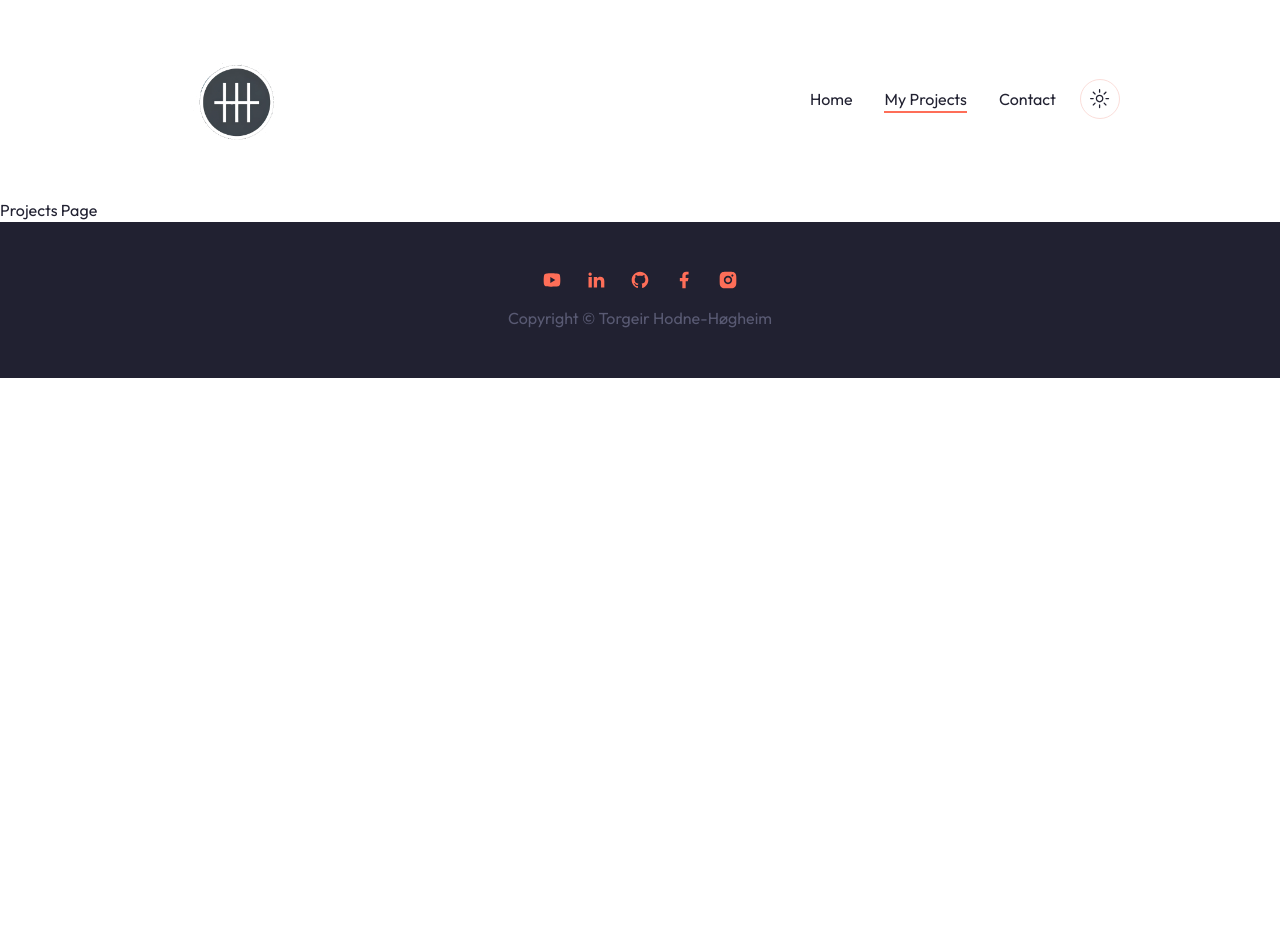
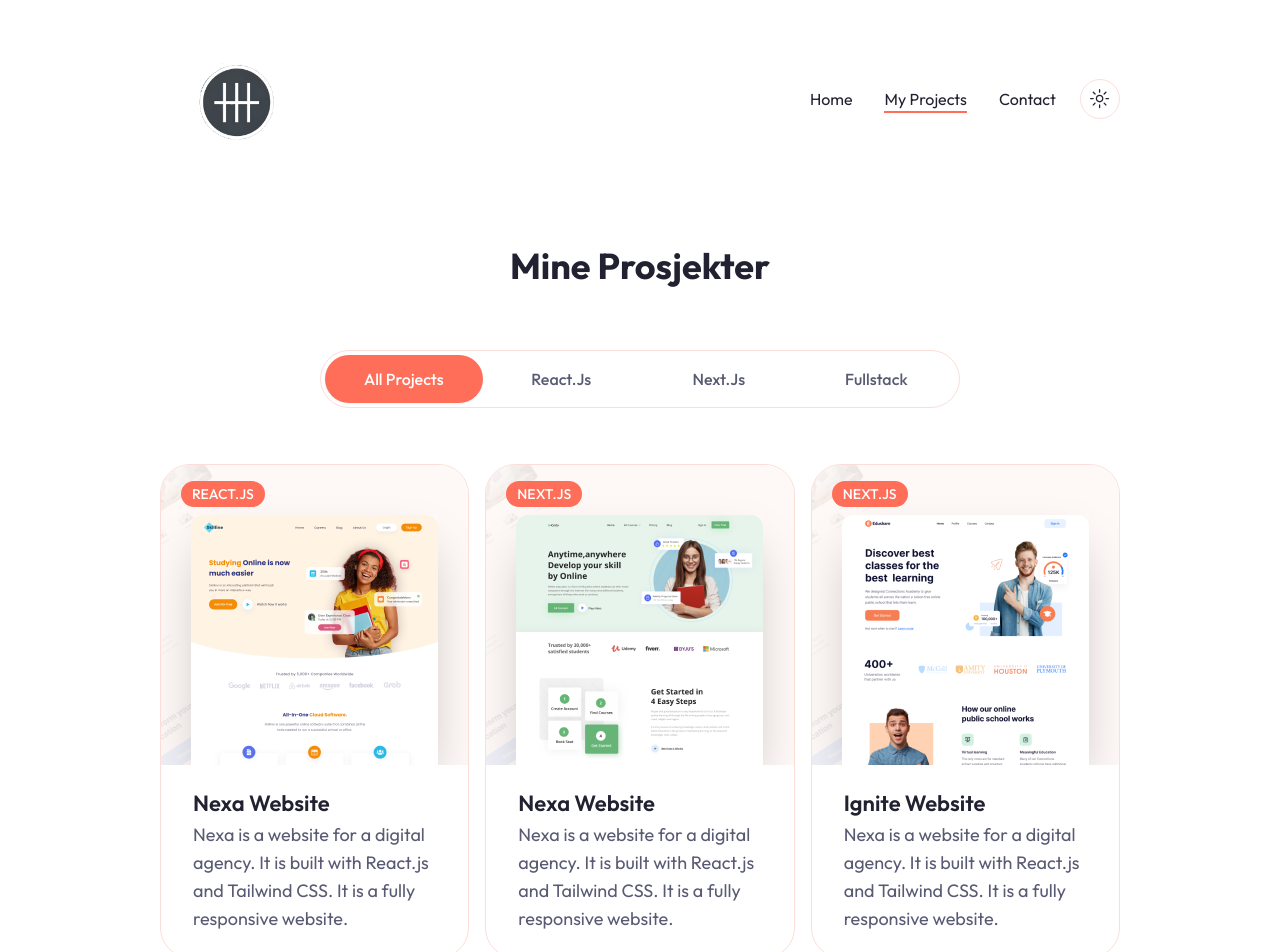
Before and after one commit to torhodhog/portfolio-, a Next.js app: page /projects in a window 1280 px wide. Shown: the top 952 px of the page. Before the commit the page ends 800 px from the top, so only its background shows below. Built offline with nearby package versions, Linux system fonts and the light colour scheme.

Commit message:
project-page done

```diff
--- a/app/projects/page.jsx
+++ b/app/projects/page.jsx
@@ -1,11 +1,115 @@
-import React from 'react'
+"use client";
+import React, { useState } from "react";
+import { Tabs, TabsList, TabsContent, TabsTrigger } from "@/components/ui/tabs";
+import ProjectCard from "@/components/ProjectCard";
+import { set } from "react-hook-form";
+
+const projectData = [
+  {
+    image: "/work/3.png",
+    category: "react.js",
+    name: "Nexa Website",
+    description:
+      "Nexa is a website for a digital agency. It is built with React.js and Tailwind CSS. It is a fully responsive website.",
+    link: "/",
+    github: "/",
+  },
+  {
+    image: "/work/4.png",
+    category: "next.js",
+    name: "Nexa Website",
+    description:
+      "Nexa is a website for a digital agency. It is built with React.js and Tailwind CSS. It is a fully responsive website.",
+    link: "/",
+    github: "/",
+  },
+  {
+    image: "/work/1.png",
+    category: "next.js",
+    name: "Ignite Website",
+    description:
+      "Nexa is a website for a digital agency. It is built with React.js and Tailwind CSS. It is a fully responsive website.",
+    link: "/",
+    github: "/",
+  },
+  {
+    image: "/work/4.png",
+    category: "react.js",
+    name: "Lumina Website",
+    description:
+      "Nexa is a website for a digital agency. It is built with React.js and Tailwind CSS. It is a fully responsive website.",
+    link: "/",
+    github: "/",
+  },
+  {
+    image: "/work/1.png",
+    category: "react.js",
+    name: "Nexa Website",
+    description:
+      "Nexa is a website for a digital agency. It is built with React.js and Tailwind CSS. It is a fully responsive website.",
+    link: "/",
+    github: "/",
+  },
+  {
+    image: "/work/4.png",
+    category: "Fullstack",
+    name: "Even Website",
+    description:
+      "Nexa is a website for a digital agency. It is built with React.js and Tailwind CSS. It is a fully responsive website.",
+    link: "/",
+    github: "/",
+  },
+];
+
+//remove category duplicates
+const uniqueCategories = [
+  "all projects",
+  ...new Set(projectData.map((project) => project.category)),
+];
 
 const Projects = () => {
+  const [categories, setCategories] = useState(uniqueCategories);
+  const [category, setCategory] = useState("all projects");
+
+const filterProjects = projectData.filter(project => {
+  return category === 'all projects' ? project : project.category === category;
+})
+
   return (
-    <div>
-     Projects Page
-    </div>
-  )
-}
+    <section className="min-h-screen pt-12">
+      <div className="container mx-auto">
+        <h2 className="section-title mb-8 xl:mb-16 text-center mx-auto">
+          Mine Prosjekter
+        </h2>
+        {/* Tabs */}
+        <Tabs defaultValue={category} className="md-24 xl:mb-48">
+          <TabsList className="w-full grid h-full md:grid-cols-4 lg:max-w-[640px] mb-12 mx-auto md:border dark:border-none">
+            {categories.map((category, index) => {
+              return (
+                <TabsTrigger
+                  onClick={() => setCategory(category)}
+                  key={index}
+                  value={category}
+                  key={index}
+                  className="capitalize x-[162px] md:w-auto"
+                >
+                  {category}
+                </TabsTrigger>
+              );
+            })}
+          </TabsList>
+          {/* Tabs Content */}
+          <div className="text-lg xl:mt-8 grid grid-cols-1 lg:grid-cols-3 gap-4">
+            {filterProjects.map((project, index) => {
+              return <TabsContent value={category} key={index}>
+                <ProjectCard project={project}/>
+              </TabsContent>
+            })}
+          </div>
+        </Tabs>
+      </div>
+    </section>
+  );
+};
 
-export default Projects
+export default Projects;
--- a/components/ui/sheet.jsx
+++ b/components/ui/sheet.jsx
@@ -51,7 +51,7 @@
       {children}
       <SheetPrimitive.Close
         className="absolute right-4 top-4 rounded-sm opacity-70 ring-offset-background transition-opacity hover:opacity-100 focus:outline-none focus:ring-2 focus:ring-ring focus:ring-offset-2 disabled:pointer-events-none data-[state=open]:bg-secondary">
-        <X className="h-4 w-4" />
+        <X className="h-6 w-6" />
         <span className="sr-only">Close</span>
       </SheetPrimitive.Close>
     </SheetPrimitive.Content>
```
